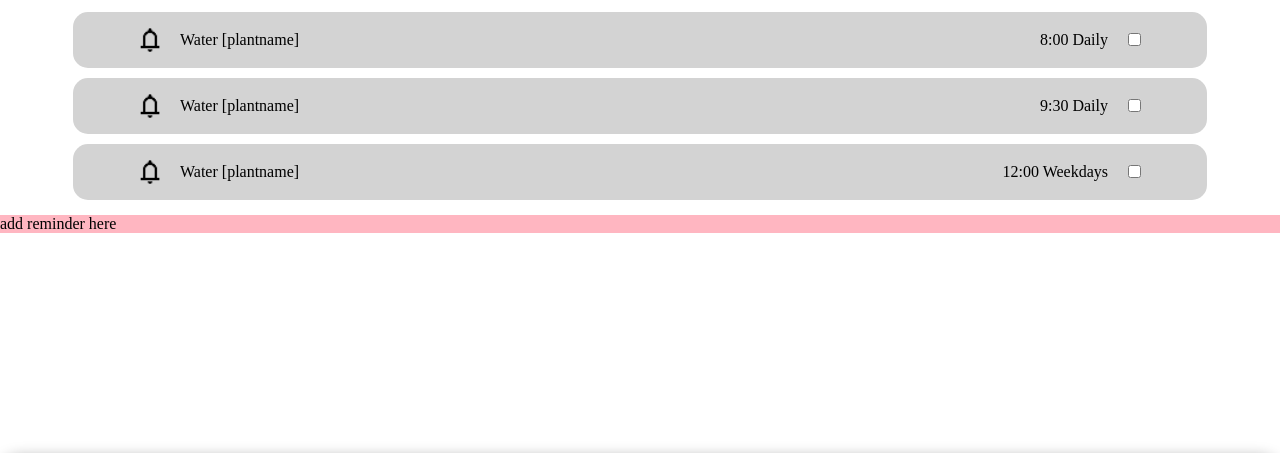
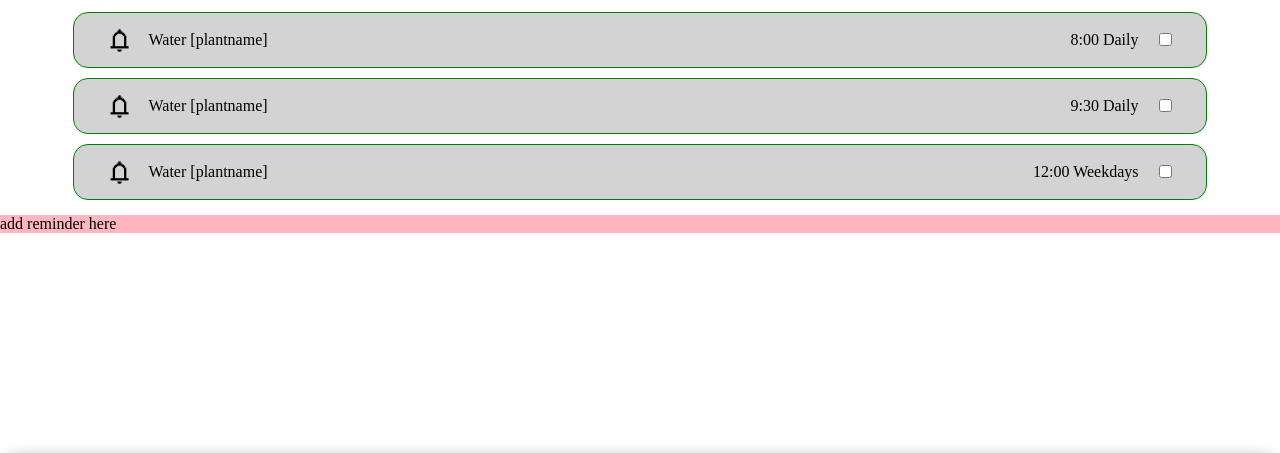
Before and after one commit to chaara-dev/2800-202510-DTC15, a plain HTML site: page Frontend/HTML/reminders.html in a window 1280 px wide. Shown: the part 185-638 px from the top of the page. Drawn offline with Linux system fonts and the light colour scheme; a web font is replaced by a local one.

Commit message:
Improve padding, add border to reminders

```diff
--- a/Frontend/CSS/style_reminders.css
+++ b/Frontend/CSS/style_reminders.css
@@ -33,8 +33,10 @@
     width: 90%;
     margin: 5px;
     border-radius: 15px;
-    padding-left: 5%;
-    padding-right: 5%;
+    padding-left: 2.5%;
+    padding-right: 2.5%;
+
+    border: 1px solid green;
 }
 
 .reminder-body>img {
```
